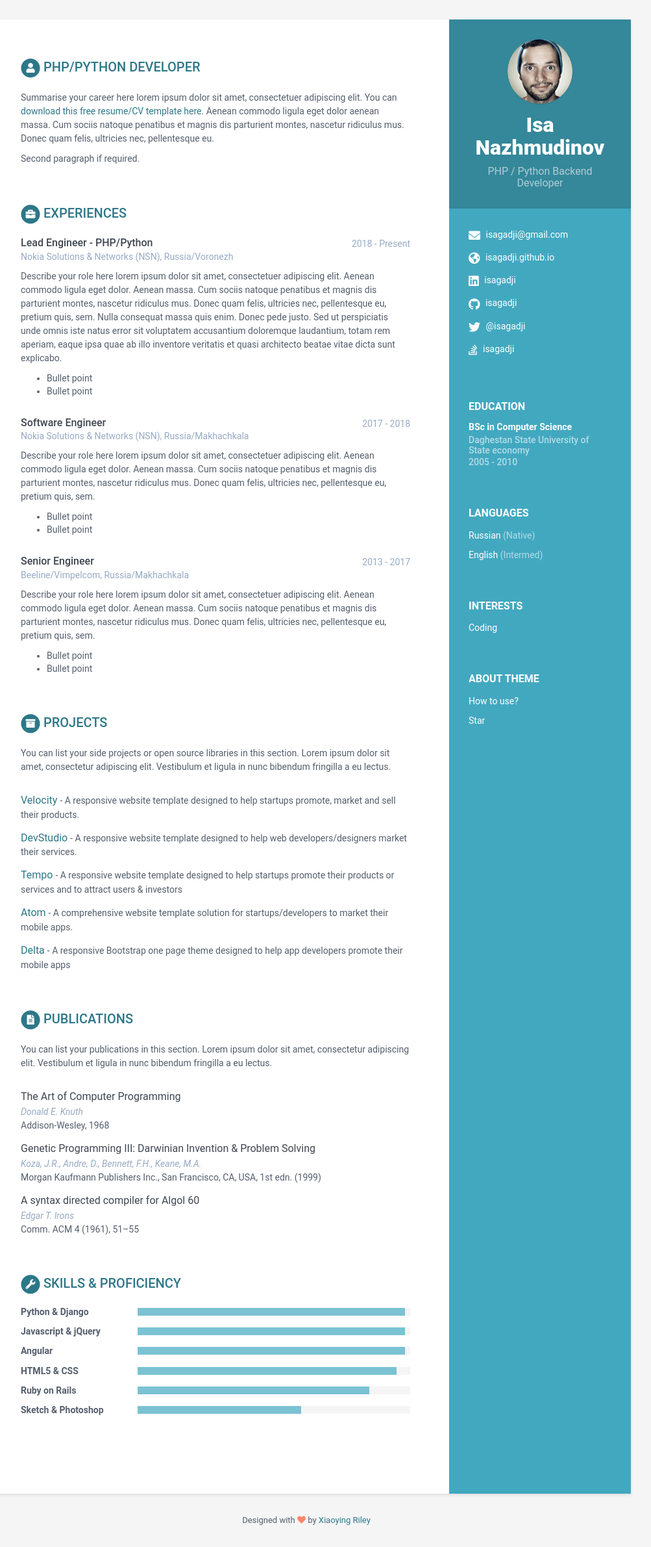
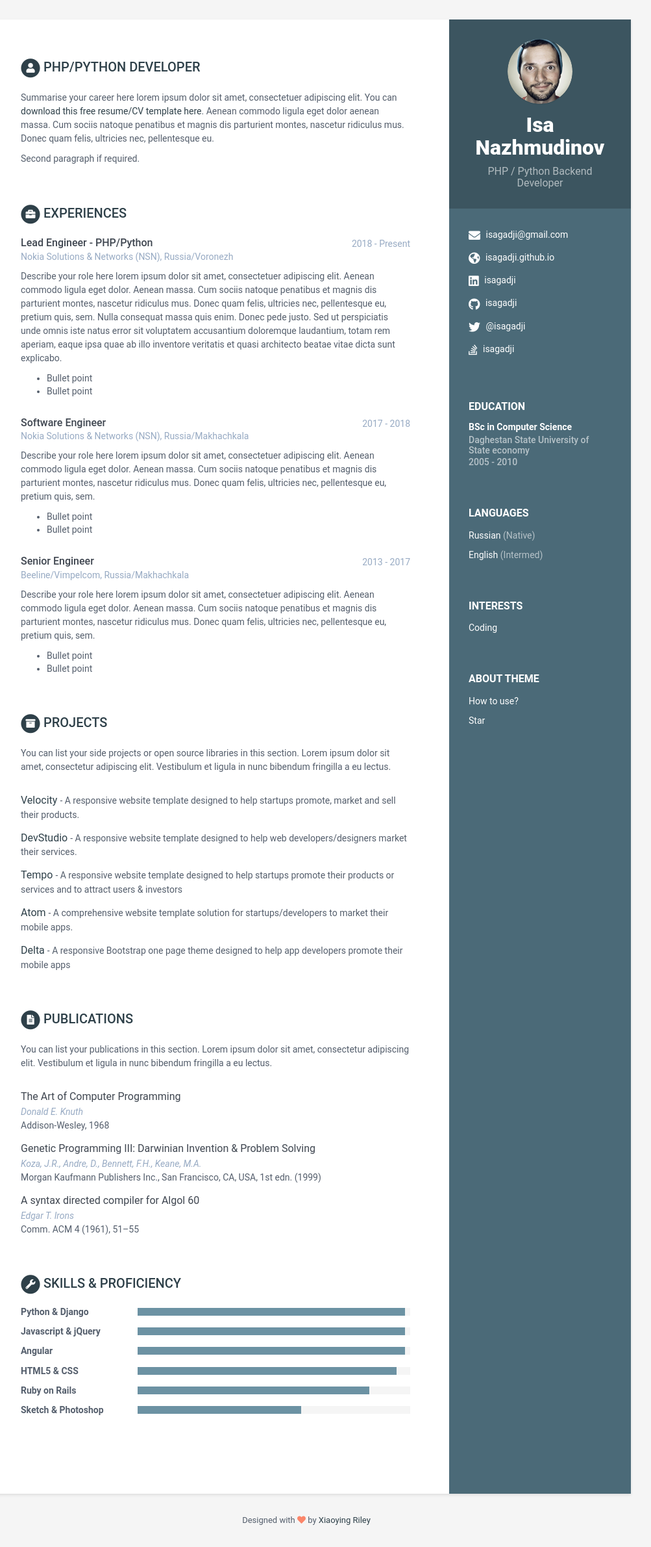
Before and after one commit to isagadji/isa, a Jekyll site: the page built from index.html, in a window 1280 px wide. Shown: the whole page at 65% size, without its empty margins (168-1171 px from the left). Built offline with Jekyll 4.4.1, drawn with Linux system fonts in a browser that asks for light colours.

Commit message:
Merge branch 'online-cv'
# Conflicts:
#	_config.yml

```diff
--- a/_config.yml
+++ b/_config.yml
@@ -4,7 +4,8 @@ show_downloads: false
 google_analytics: UA-144336853-1
 github_profile: https://github.com/isagadji
 
-theme_skin: blue
+theme_skin: ceramic
+#theme_skin: blue
 # Sass/SCSS
 sass:
   sass_dir: _sass
```
